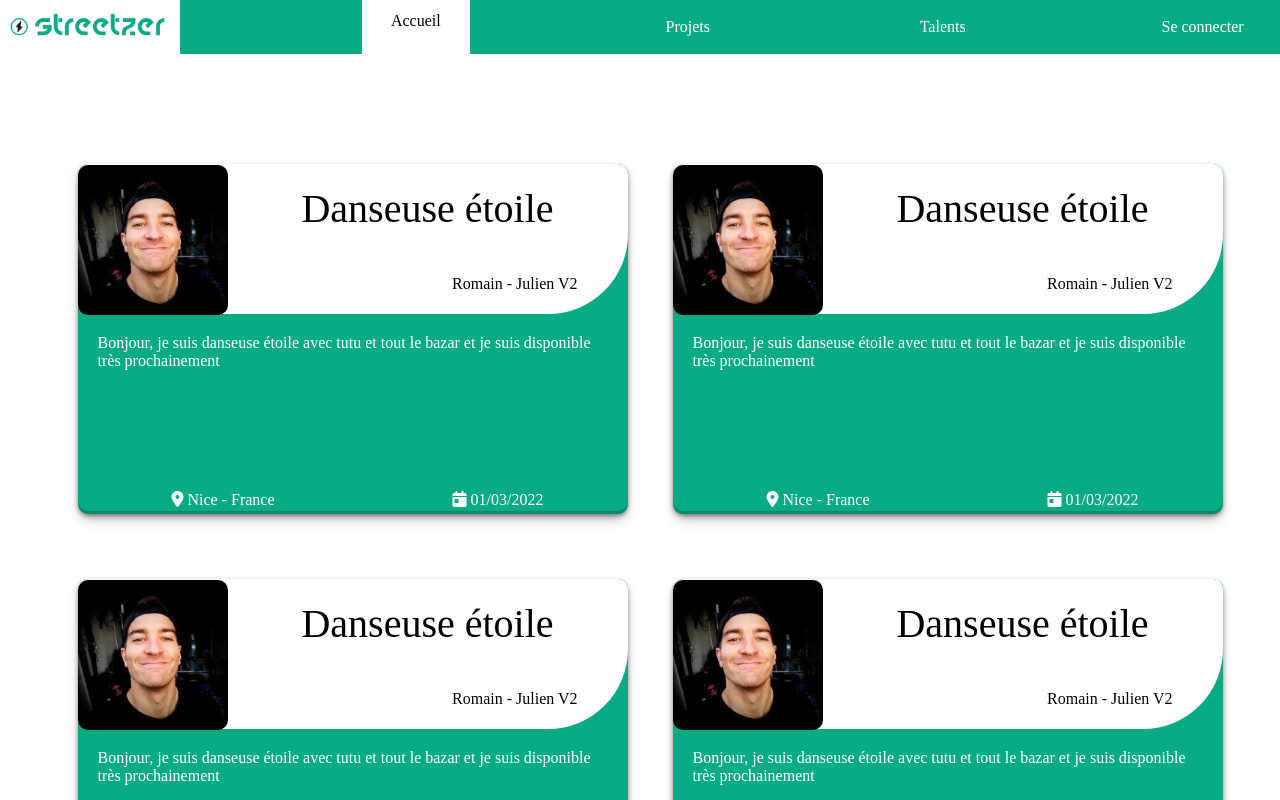
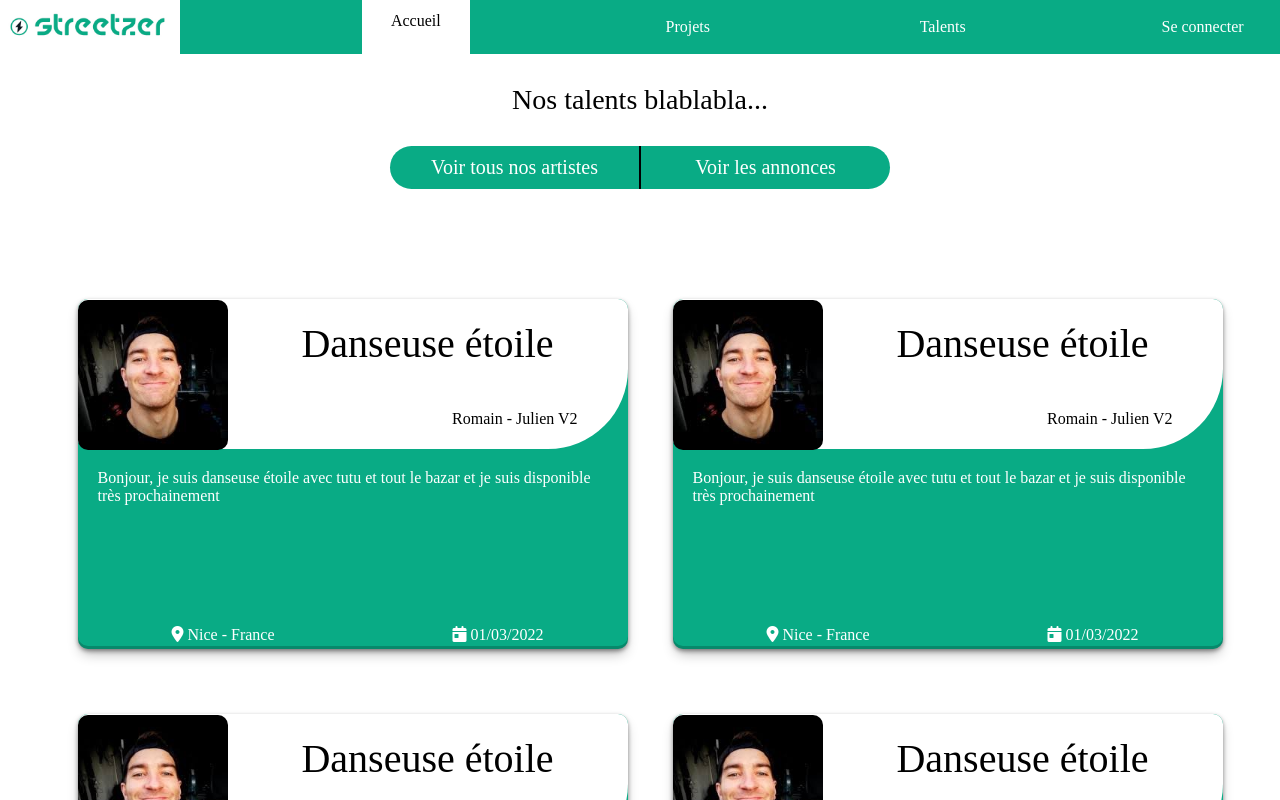
Before and after one commit to WildCodeSchool/11-21-noBugNovember-P3-street-Front, a React (Create React App) app: page /talents in a window 1280 px wide. Shown: the top 800 px of the page. Built offline with nearby package versions, Linux system fonts and the light colour scheme; no server answers; the HTML template or start-up script is replaced by a standard one.

Commit message:
Ajout de selections
Ajout des boutons de selection entre voir tout le monde et les annonces.

Préparation à la connection à la BDD pour récupérer les infos.

```diff
--- a/package.json
+++ b/package.json
@@ -9,6 +9,7 @@
     "@testing-library/jest-dom": "^5.16.2",
     "@testing-library/react": "^12.1.2",
     "@testing-library/user-event": "^13.5.0",
+    "axios": "^0.26.0",
     "react": "^17.0.2",
     "react-dom": "^17.0.2",
     "react-router-dom": "^6.2.1",
--- a/src/components/UserCard.js
+++ b/src/components/UserCard.js
@@ -20,7 +20,7 @@ const ProjectCard = () => {
 			</div>
 			<div className="content">
 				<div className="localisation">
-					<i class="fa-solid fa-location-dot"></i> Nice - France
+					<i className="fa-solid fa-location-dot"></i> Nice - France
 				</div>
 				<div className="dispo">
 					<i className="fa-solid fa-calendar-day" /> 01/03/2022
--- a/src/screens/Users.js
+++ b/src/screens/Users.js
@@ -1,9 +1,25 @@
 import UserCard from '../components/UserCard';
 import '../styles/User.css';
+import axios from 'axios';
+import { useState, useEffect } from 'react';
 
 const Users = () => {
+	const [dataTalent, setDataTalent] = useState([]);
+
+	useEffect(() => {
+		axios
+			.get(`${process.env.REACT_APP_BACK}/all/annonces_all_users`)
+			.then((response) => response.data)
+			.then((data) => setDataTalent(data));
+	}, []);
+
 	return (
 		<div className="talent">
+			<div className="introtalents">Nos talents blablabla...</div>
+			<div className="selecttalent">
+				<div className="all">Voir tous nos artistes</div>
+				<div className="select">Voir les annonces</div>
+			</div>
 			<div className="grille">
 				<UserCard />
 				<UserCard />
--- a/src/styles/User.css
+++ b/src/styles/User.css
@@ -5,3 +5,41 @@
 	grid-gap: 45px;
 	justify-content: center;
 }
+
+.introtalents {
+	display: flex;
+	justify-content: center;
+	margin-top: 30px;
+	margin-bottom: 30px;
+	font-size: 1.75em;
+}
+
+.selecttalent {
+	display: flex;
+	justify-content: center;
+	align-items: center;
+}
+
+.all {
+	display: flex;
+	width: 250px;
+	justify-content: center;
+	border-radius: 25px 0px 0px 25px;
+	font-size: 1.25em;
+	padding: 10px;
+	background-color: #09ab85;
+	color: white;
+	border-right: solid 1px black;
+}
+
+.select {
+	display: flex;
+	width: 250px;
+	justify-content: center;
+	border-radius: 0px 25px 25px 0px;
+	font-size: 1.25em;
+	padding: 10px;
+	background-color: #09ab85;
+	color: white;
+	border-left: solid 1px black;
+}
```
Also changed, not shown: 1 other file (tests, documents, lock files or other folders).
